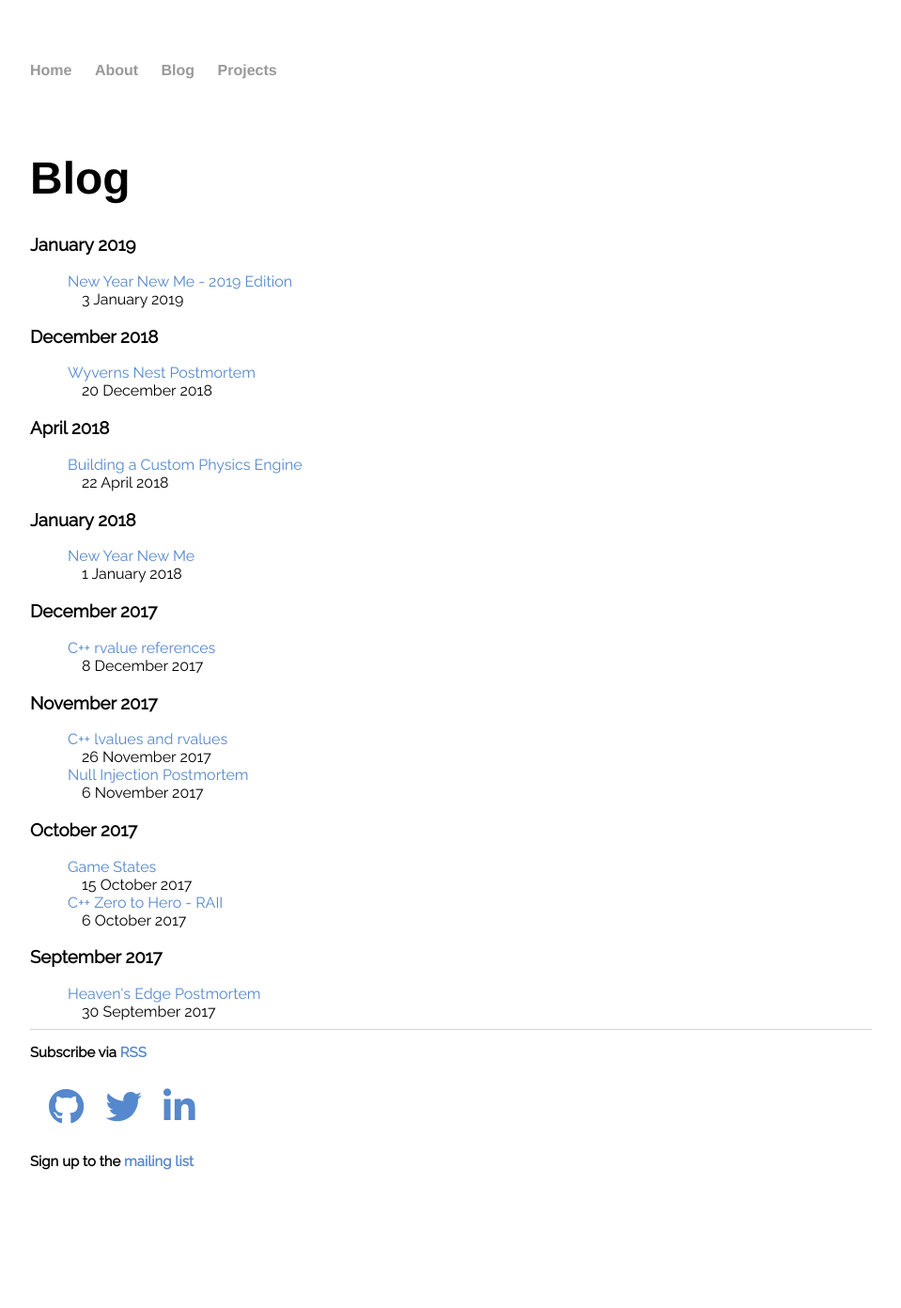
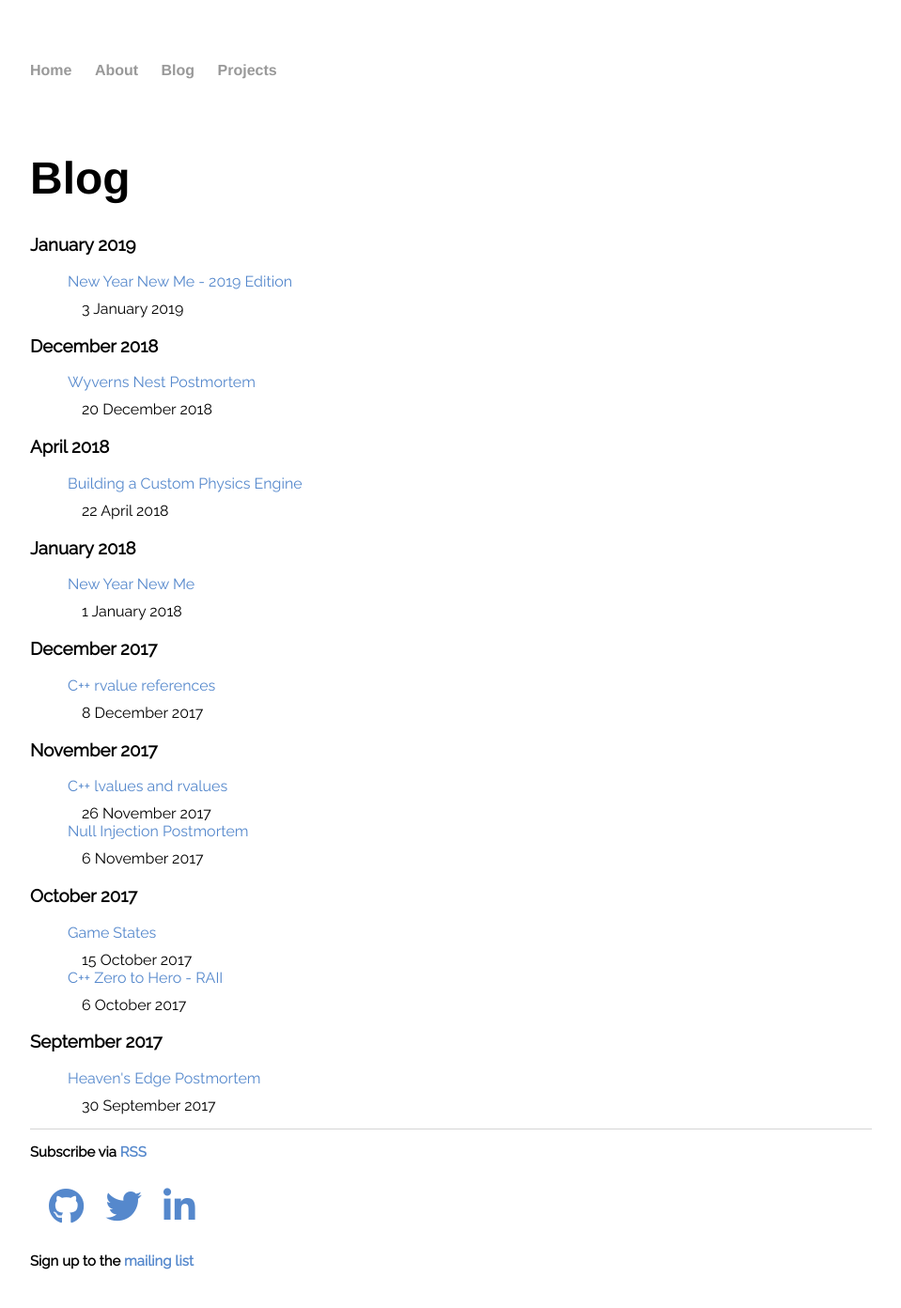
Before and after one commit to ianw3214/ianw3214.github.io, a Jekyll site: the page built from blog/index.html, in a window 1280 px wide. Shown: the whole page at 94% size, without its empty margins (160-1119 px from the left). Built offline with Jekyll 4.4.1, drawn with Linux system fonts in a browser that asks for light colours; nearby versions of some CDN libraries; a script that is not in the unit is left out; before the commit the page ends 1286 px from its top, so only the background shows below that.

Commit message:
Add margin to the correct element

```diff
--- a/css/main.css
+++ b/css/main.css
@@ -112,6 +112,9 @@
 
 .postList {
     list-style-type: none;
+}
+
+.postList li, time {
     margin-bottom: 10px;
 }
 
```
